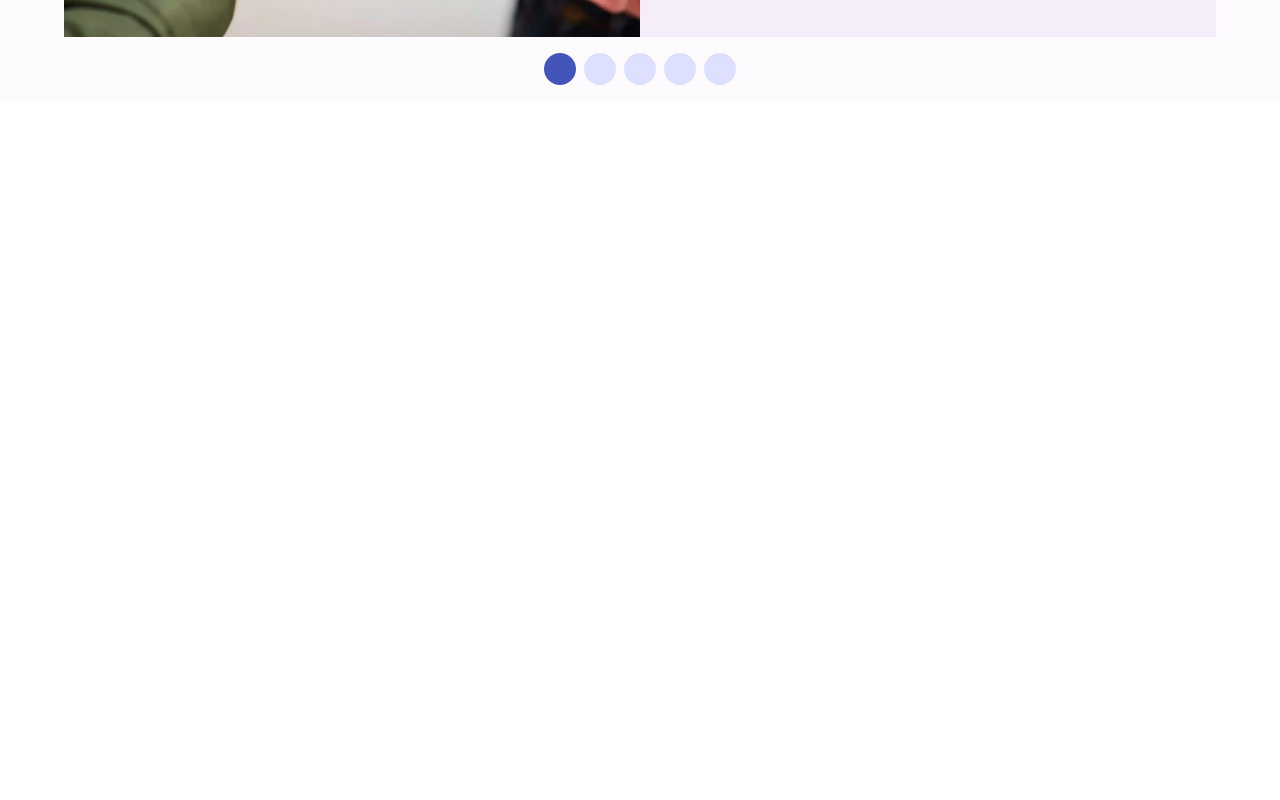
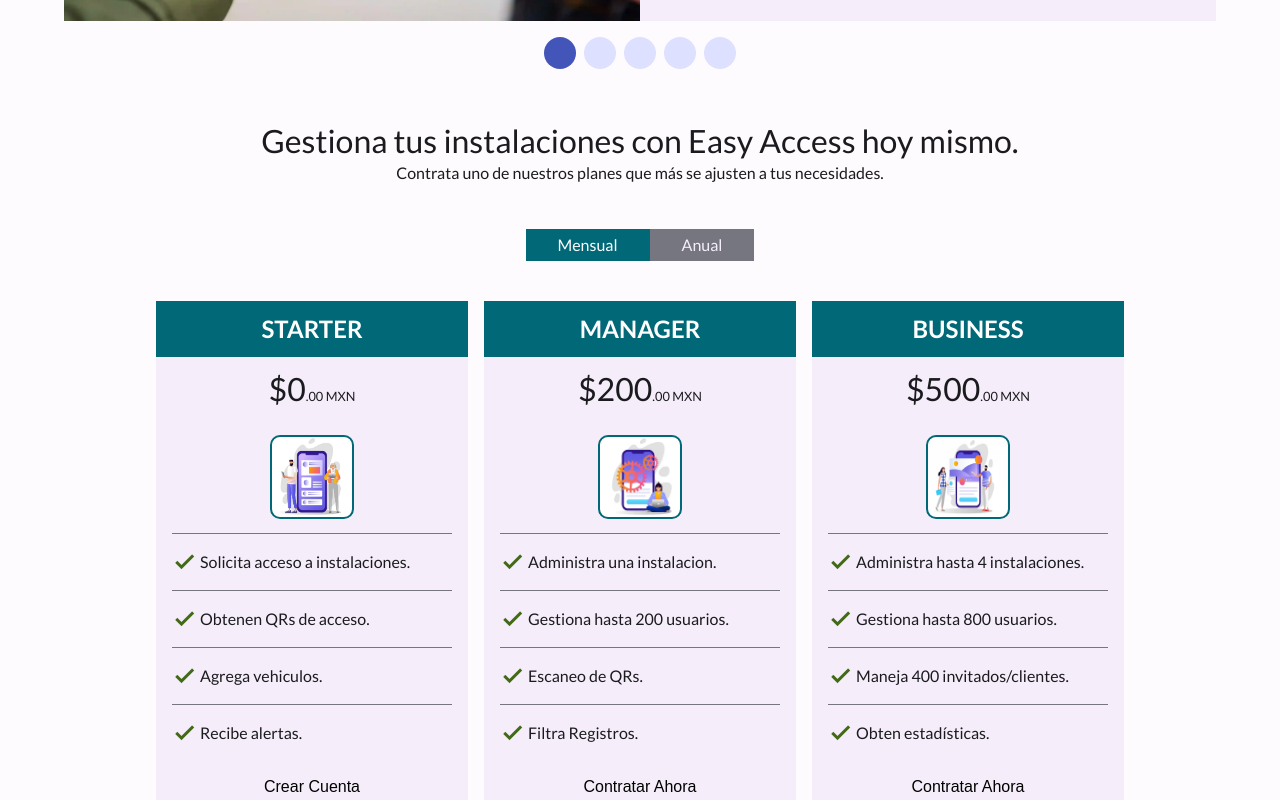
Before and after one commit to Easy-Access-Team/Easy-Access-App, a React (Vite) app in the folder easy-access_app-source/: page / in a window 1280 px wide. Shown: the part 1800-2600 px from the top of the page. Before the commit the page ends 1901 px from the top, so only its background shows below. Built offline with nearby package versions, Linux system fonts and the light colour scheme.

Commit message:
Planes de suscripcion

```diff
--- a/easy-access_app-source/index.html
+++ b/easy-access_app-source/index.html
@@ -4,7 +4,11 @@
     <meta charset="UTF-8" />
     <link rel="icon" type="image/svg+xml" href="/" />
     <meta name="viewport" content="width=device-width, initial-scale=1.0" />
-    <title>Easy-Access</title>
+    <link rel="preconnect" href="https://fonts.googleapis.com">
+    <link rel="preconnect" href="https://fonts.gstatic.com" crossorigin>
+    <link href="https://fonts.googleapis.com/css2?family=Lato:ital,wght@0,300;0,400;0,700;1,400;1,700&display=swap" rel="stylesheet">
+    <link href="https://fonts.googleapis.com/icon?family=Material+Icons" rel="stylesheet">
+    <title>Easy Access</title>
   </head>
   <body>
     <div id="root"></div>
--- a/easy-access_app-source/src/pages/Welcome.jsx
+++ b/easy-access_app-source/src/pages/Welcome.jsx
@@ -5,8 +5,10 @@
 import styled, { useTheme } from "styled-components";
 import banner from "../assets/img/landing/places-cover-min.webp"
 import qrScan from "../assets/img/landing/qrscan-anim-min.webp"
-import { clients, features } from "../datoswelcome";
+import { clients, features, planes } from "../datoswelcome";
+import Icon from "../components/Icon/Index";
 import Slider from "../components/Slider/Index"
+import { useState } from "react";
 const PageContainer = styled(Container)`
     & .center{
         display: flex;
@@ -72,9 +74,114 @@
         }
     }
 `;
+const SelectorSuscription = styled.ul`
+    display: flex;
+    justify-content: center;
+    align-items: center;
+    padding: .5rem 0;
+
+    position: sticky;
+    top: 4rem;
+    z-index: 1;
+    background: ${({theme}) => theme.bg};
+    & li{
+        background: ${({theme}) => theme.outline};
+        padding: .5rem 2rem;
+        color: ${({theme}) => theme.surfacev};
+        transition: all 200ms ease-in;
+        cursor: pointer;
+        &.selected{
+            background: ${({theme}) => theme.secondary};
+            color: ${({theme}) => theme.onsecondary};
+        }
+    }
+    @media screen and (min-width: 0px) and (max-width: 480px) {top: 3.7rem;}
+`;
+const Planes = styled(List)`
+    gap: 1rem;
+    padding: 2rem 0;
+    & .plan{
+        flex: 0 1 280px;
+        display: flex;
+        flex-direction: column;
+        justify-content: space-between;
+        gap: 1rem;
+        padding: 3rem 1rem 1rem 1rem;
+        background: ${({theme}) => theme.surfacev};
+        position: relative;
+        & h2{
+            text-align: center;
+            text-transform: uppercase;
+            font-weight: 700;
+            background: ${({theme}) => theme.secondary};
+            color: ${({theme}) => theme.onsecondary};
+            position: absolute;
+            top: 0;
+            left: 0;
+            padding: 1rem;
+            width: 100%;
+            box-sizing: border-box;
+        }
+        & h1{
+            margin-top: 1.5rem;
+            text-align: center;
+            &::before{
+                content: "$";
+            }
+            & small::before{
+                content: ".00 ";
+            }
+        }
+        & span.message{
+            font-size: 1rem;
+            display: flex;
+            justify-content: center;
+            opacity: 0;
+            transition: opacity 200ms ease;
+            color: ${({theme}) => theme.primary};
+            &.visible{
+                opacity: 1;
+                font-weight: 700;
+            }
+        }
+        & img{
+            width: 5rem;
+            align-self: center;
+            height: 5rem;
+            border-radius: .5rem;
+            outline: 2px solid ${({theme}) => theme.secondary};
+        }
+        & ul{
+            display: flex;
+            flex-direction: column;
+            & li{
+                border-top: 1px solid ${({theme}) => theme.outline};
+                padding: 1rem 0;
+                display: flex;
+                align-items: center;
+                & i{
+                    margin-right: .25rem;
+                    color: ${({theme}) => theme.ok};
+                    font-weight: 700;
+                    cursor: default;
+                }
+                & span::first-letter{
+                    text-transform: uppercase;
+                }
+                & span::after{
+                    content: ".";
+                }
+            }
+        }
+    }
+`;
 const Welcome = ({tema, toggleTheme}) => {
     const colors = useTheme()
     const navigate = useNavigate()
+    const [toggle, setToggle] = useState(false)
+    const trigger = () =>{
+        setToggle(!toggle)
+    }
 
     return <>
         <Header>
@@ -143,6 +250,36 @@
                 </section>
                 <Slider datos={features}/>
             </section>
+            <section>
+                <section className="center">
+                    <div className="flex-column description">
+                        <h1>Gestiona tus instalaciones con Easy Access hoy mismo.</h1>
+                        <span>Contrata uno de nuestros planes que más se ajusten a tus necesidades.</span>
+                    </div>
+                </section>
+                <SelectorSuscription>
+                    <li className={!toggle ? "selected" : ""} onClick={() => {trigger()}}>Mensual</li>
+                    <li className={toggle ? "selected" : ""} onClick={() => {trigger()}}>Anual</li>
+                </SelectorSuscription>
+                <Planes>
+                    {planes.map(plan =>
+                        <li className="plan" key={plan.id}>
+                            <h2>{plan.titulo}</h2>
+                            <div>
+                                <h1>{toggle ? plan.anual : plan.mensual}<small>{plan.moneda}</small></h1>
+                                <span className={`message ${toggle && plan.anual > 0 && "visible"}`}>Ahorra un 15%</span>
+                            </div>
+                            <img src={plan.img} alt="suscripcion icon" />
+                            <ul>
+                                {plan.features.map((feature, i) =>
+                                    <li key={plan.id + i}><Icon icon="check" /><span>{feature.feature}</span></li>
+                                )}
+                            </ul>
+                            <button onClick={() => {navigate("/register")}} >{plan.action}</button>
+                        </li>
+                    )}
+                </Planes>
+            </section>
         </PageContainer>
     </>
 }
```
